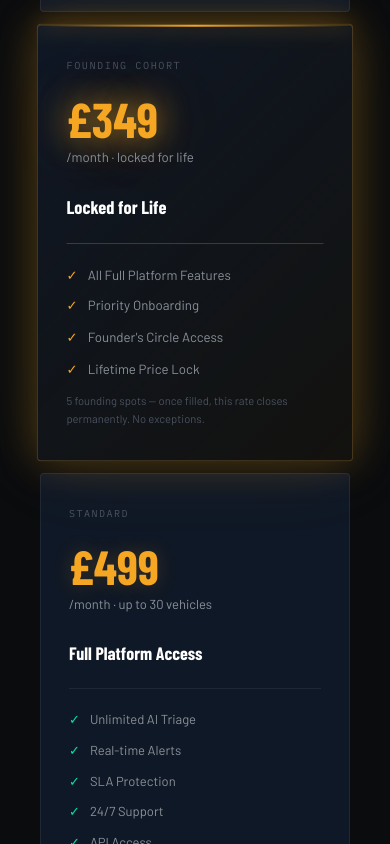
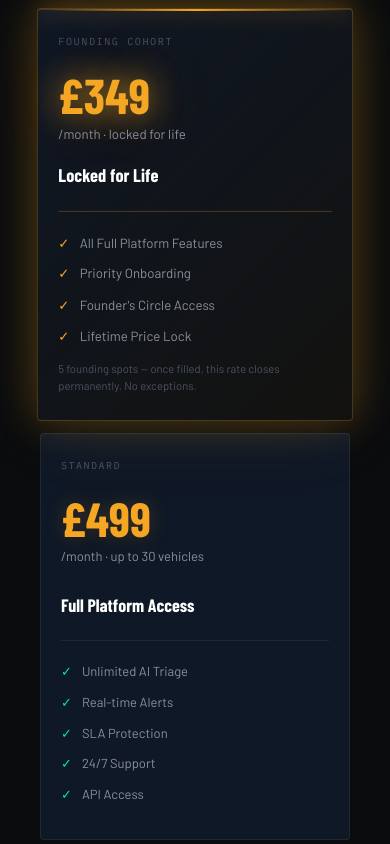
Before and after one commit to waterwellproject8-star/disruption-hub, a Next.js app: page / in a window 390 px wide. Shown: the part 3600-4444 px from the top of the page. Built offline with nearby package versions, Linux system fonts and the light colour scheme; a web font is replaced by a local one.

Commit message:
page.js: tighten pricing card mobile padding (24px 20px), reduce founding card subtitle marginBottom 24→16

```diff
--- a/app/page.js
+++ b/app/page.js
@@ -165,6 +165,7 @@ export default function HomePage() {
           .tl-desktop { display: none !important; }
           .tl-mobile { display: flex !important; }
           .pricing-grid { grid-template-columns: 1fr !important; }
+          .pricing-card { padding: 24px 20px !important; }
           .enterprise-card { flex-direction: column !important; align-items: stretch !important; gap: 16px !important; padding: 24px 20px !important; }
           .enterprise-card .enterprise-divider { display: none !important; }
           .enterprise-card .enterprise-features { grid-template-columns: 1fr !important; gap: 6px 0 !important; margin-top: 0 !important; }
@@ -666,7 +667,7 @@ export default function HomePage() {
               }}>
                 £349
               </div>
-              <div style={{ fontSize: 13, color: T.textDim, marginBottom: 24 }}>/month · locked for life</div>
+              <div style={{ fontSize: 13, color: T.textDim, marginBottom: 16 }}>/month · locked for life</div>
               <div style={{
                 fontFamily: FF.condensed, fontSize: 18, fontWeight: 700,
                 color: '#fff', marginBottom: 20,
```
